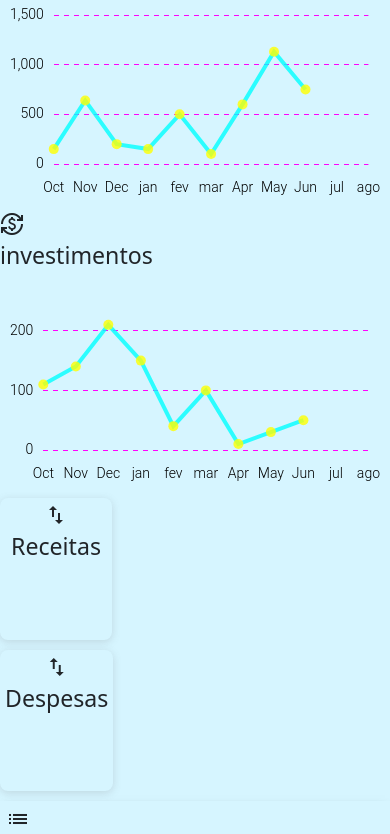
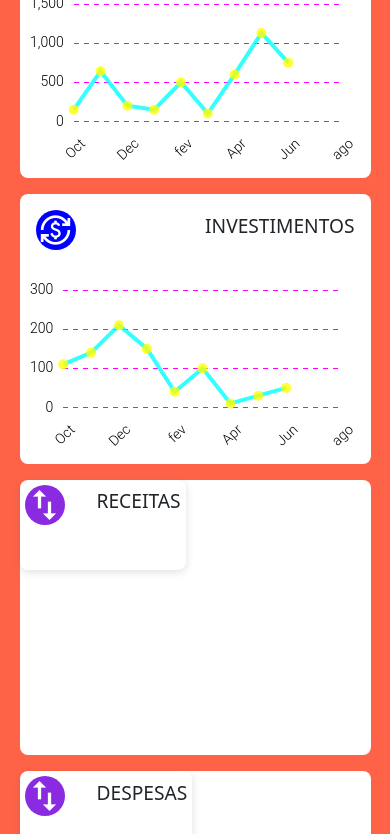
Before and after one commit to AndersonNascimentoDosSantos/projeto_fintech_1_ano_fiap, a plain HTML site: page dashboard.html in a window 390 px wide. Shown: the part 490-1324 px from the top of the page. Drawn offline with nearby package versions, Linux system fonts and the light colour scheme.

Commit message:
style: ajustes do responsivo e listas de despesas,receitas e transações

```diff
--- a/assets/dashboard.css
+++ b/assets/dashboard.css
@@ -1,18 +1,23 @@
 body {
-  width: 100vw;
-  height: 100vh;
   background: #d6f5ff;
 }
 main {
   display: grid;
-  grid-template-columns: 5rem 5fr;
+  grid-template-columns: 0.5fr 10fr;
   grid-template-rows: 1fr;
   grid-template-areas: "left rigth";
   height: 100%;
   width: 100%;
 }
-.container {
+.lateral {
+  grid-area: left;
+  background-color: blue;
+}
+.dashboard_container {
   grid-area: rigth;
+  background-color: tomato;
+  height: 100%;
+  width: 100%;
   display: grid;
   grid-template-columns: repeat(6, 1fr);
   grid-template-rows: 5rem 1fr 1fr;
@@ -20,26 +25,84 @@ main {
     "header-menu header-menu header-menu header-menu header-menu header-menu"
     "graficos graficos graficos graficos graficos graficos"
     "outros outros outros outros outros outros";
+  row-gap: 1rem;
 }
-.lateral {
-  grid-area: left;
-}
-.container > .graficos {
+
+.dashboard_container > .graficos {
   grid-area: graficos;
   display: flex;
   justify-content: space-around;
+  gap: 1rem;
 }
-
-.container > .graficos > .chart {
-  width: 30%;
+.dashboard_container > .list_container > .list_item,
+.dashboard_container > .graficos > .chart {
+  min-width: 30%;
+  display: flex;
+  flex-direction: column;
   height: 100%;
   background-color: white;
   border-radius: 8px;
+}
+.dashboard_container > .graficos > .chart > .graph-container {
+  height: 100%;
+}
+
+.dashboard_container > .graficos > .chart > .chart_header {
   display: flex;
-  flex-direction: column;
+  justify-content: space-between;
+  align-items: center;
 }
-.container > .graficos > .chart > .graph-container {
-  height: 100%;
+.dashboard_container > .graficos > .chart > .chart_header {
+  margin: 1rem;
+}
+.dashboard_container
+  > .list_container
+  > .list_item
+  > #creditos
+  > div
+  > div
+  > span,
+.dashboard_container
+  > .list_container
+  > .list_item
+  > #debitos
+  > div
+  > div
+  > span,
+.dashboard_container
+  > .list_container
+  > .list_item
+  > #contas
+  > div
+  > div
+  > span,
+.dashboard_container > .graficos > .chart > .chart_header > div > span {
+  font-size: 2.5rem;
+  color: white;
+}
+.dashboard_container > .list_container > .list_item > #creditos > div > div,
+.dashboard_container > .list_container > .list_item > #debitos > div > div,
+.dashboard_container > .list_container > .list_item > #contas > div > div,
+.dashboard_container > .graficos > .chart > .chart_header > div {
+  background-color: blueviolet;
+  border-radius: 50%;
+  height: 3rem;
+  width: 3rem;
+  display: flex;
+  justify-content: center;
+  align-items: center;
+}
+
+.dashboard_container > .graficos > .chart > .chart_header > #receitas {
+  background-color: green;
+}
+
+.dashboard_container > .graficos > .chart > .chart_header > #despesas {
+  background-color: var(--danger-color);
+}
+
+.dashboard_container > .graficos > .chart > .chart_header > #investimentos {
+  background-color: blue;
 }
 
 .menu > li > a {
@@ -47,35 +110,105 @@ main {
   text-transform: uppercase;
 }
 
-.container > .graficos > .chart > span {
+.dashboard_container > .graficos > .chart > span {
   font-size: 1.5rem;
   margin: 0 auto;
   text-transform: uppercase;
 }
+
+.dashboard_container > .list_container {
+  grid-area: outros;
+  /* background-color: blueviolet; */
+  display: flex;
+  justify-content: space-around;
+  gap: 1rem;
+  /* margin */
+}
+
+.dashboard_container > .list_container > .list_item > #contas {
+  height: 100%;
+  width: 100%;
+}
+.dashboard_container > .list_container > .list_item > #creditos > div,
+.dashboard_container > .list_container > .list_item > #debitos > div,
+.dashboard_container > .list_container > .list_item > #contas > div {
+  display: flex;
+  gap: 2rem;
+  align-items: center;
+  max-height: 3rem;
+}
+
+.dashboard_container > .graficos > .chart > .chart_header > h3,
+.dashboard_container > .list_container > .list_item > #creditos > div > h3,
+.dashboard_container > .list_container > .list_item > #debitos > div > h3,
+.dashboard_container > .list_container > .list_item > #contas > div > h3 {
+  text-transform: uppercase;
+}
+
 @media (max-width: 650px) {
-  /* .container {
+  main {
     display: flex;
     flex-direction: column;
-  } */
-  main {
-    grid-template-columns: 1fr;
-    grid-template-rows: 4rem 1fr;
-    grid-template-areas:
-      "left"
-      "rigth";
   }
-
-  .container > .graficos {
+  .dashboard_container > .list_container,
+  .dashboard_container > .graficos {
     flex-direction: column;
     gap: 1rem;
     /* justify-content: space-around; */
     align-items: center;
   }
-
-  .container > .graficos > .chart {
+  .dashboard_container > .list_container > .list_item,
+  .dashboard_container > .graficos > .chart {
     width: 90%;
   }
-  .container > .graficos > .chart:first-child {
+  .dashboard_container > .graficos > .chart:first-child {
     margin-top: 1rem;
   }
+  .dashboard_container > .graficos > .chart > .chart_header > h3,
+  .dashboard_container > .list_container > .list_item > #creditos > div > h3,
+  .dashboard_container > .list_container > .list_item > #debitos > div > h3,
+  .dashboard_container > .list_container > .list_item > #contas > div > h3 {
+    font-size: initial;
+  }
 }
+@media (max-width: 1010px) {
+  .dashboard_container > .graficos > .chart > .chart_header > h3,
+  .dashboard_container > .list_container > .list_item > #creditos > div > h3,
+  .dashboard_container > .list_container > .list_item > #debitos > div > h3,
+  .dashboard_container > .list_container > .list_item > #contas > div > h3 {
+    font-size: 1.5rem;
+  }
+}
+@media (max-width: 820px) {
+  .dashboard_container > .graficos > .chart > .chart_header > h3,
+  .dashboard_container > .list_container > .list_item > #creditos > div > h3,
+  .dashboard_container > .list_container > .list_item > #debitos > div > h3,
+  .dashboard_container > .list_container > .list_item > #contas > div > h3 {
+    font-size: 1.2rem;
+  }
+  .dashboard_container > .list_container > .list_item > #creditos > div > div,
+  .dashboard_container > .list_container > .list_item > #debitos > div > div,
+  .dashboard_container > .list_container > .list_item > #contas > div > div,
+  .dashboard_container > .graficos > .chart > .chart_header > div {
+    /* background-color: blueviolet; */
+    border-radius: 50%;
+    height: 2.5rem;
+    width: 2.5rem;
+    display: flex;
+    justify-content: center;
+    align-items: center;
+  }
+  .dashboard_container > .list_container > .list_item > #creditos > div > span,
+  .dashboard_container > .list_container > .list_item > #debitos > div > span,
+  .dashboard_container > .list_container > .list_item > #contas > div > span,
+  .dashboard_container > .graficos > .chart > .chart_header > div > span {
+    font-size: 2rem;
+    color: white;
+  }
+}
+
+@media (min-width: 650px) {
+  .dashboard_container {
+    padding: 0.5rem;
+  }
+}
```
